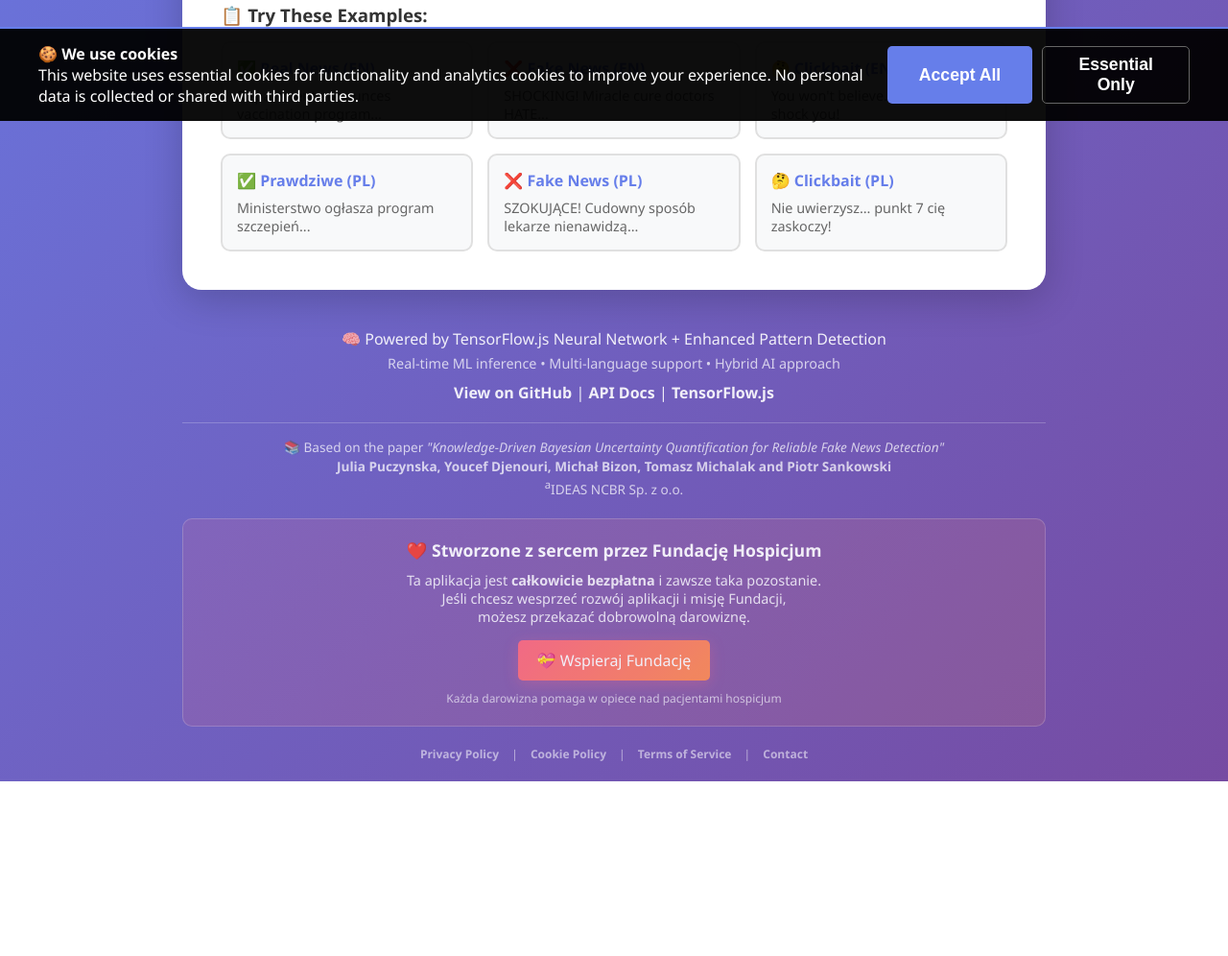
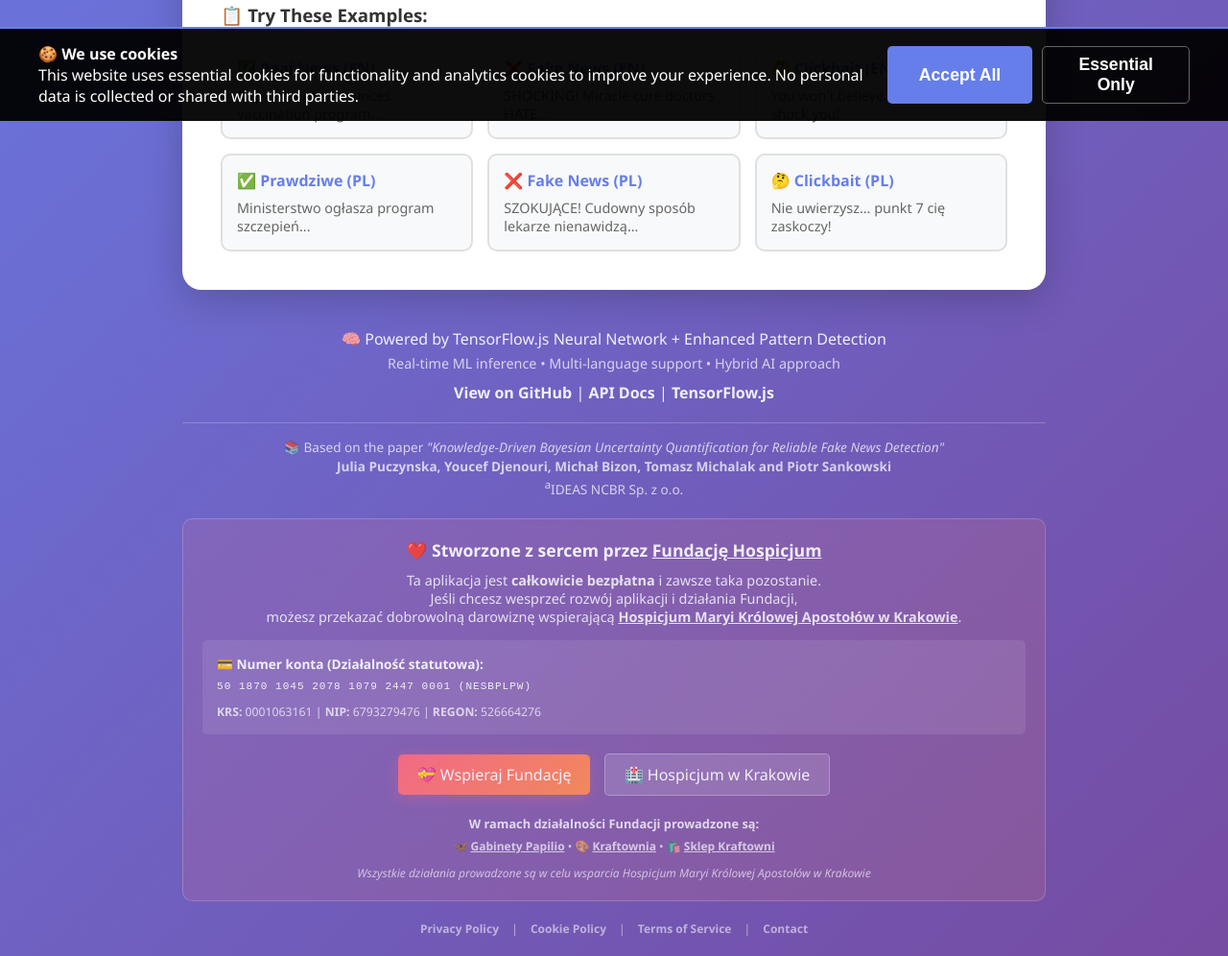
Before and after one commit to PiotrStyla/BANED, a website: page docs/index.html in a window 1280 px wide. Shown: the part 674-1670 px from the top of the page at 96% size. Before the commit the page ends 1488 px from the top, so only its background shows below. Drawn offline with Linux system fonts and the light colour scheme; no server answers.

Commit message:
UPDATE - Dodano pełne dane Fundacji Hospicjum
FOUNDATION DETAILS ADDED
========================

Zaktualizowano sekcję wsparcia o prawdziwe informacje:

 Links Updated:
   - Fundacja: https://fundacja-hospicjum.org/
   - Hospicjum: https://hospicjum.info.pl/

 Bank Account Details:
    Numer konta: 50 1870 1045 2078 1079 2447 0001 (NESBPLPW)
    KRS: 0001063161
    NIP: 6793279476
    REGON: 526664276

 Foundation Activities:
    Gabinety Papilio (gabinetypsychologiczne.info.pl)
    Kraftownia (kraftownia.org)
    Sklep Kraftowni (kraftowniasklep.pl)

 Mission Statement:
   Wszystkie działania w celu wsparcia Hospicjum Maryi
   Królowej Apostołów w Krakowie

 Design Improvements:
   - Bank account in styled card with monospace font
   - Two CTA buttons: Fundacja + Hospicjum
   - Links to all foundation activities
   - Clear mission statement
   - Professional layout with proper hierarchy

 User Experience:
   - Clickable foundation name
   - Direct links to hospice website
   - Easy access to activity websites
   - Clear donation information
   - Professional presentation

Files Changed:
==============
 docs/index.html - Updated support section
 static/index.html - Synced with docs

Ready for deployment to Vercel!

```diff
--- a/docs/index.html
+++ b/docs/index.html
@@ -558,23 +558,54 @@ Example: 'Department of Health announces new vaccination program for children'"
             <!-- Humanitarian Support (Optional) -->
             <div style="margin-top: 20px; padding: 20px; background: linear-gradient(135deg, rgba(255,107,129,0.15) 0%, rgba(255,142,83,0.15) 100%); border-radius: 10px; border: 1px solid rgba(255,255,255,0.2);">
                 <p style="margin: 0 0 10px 0; font-size: 1.1em; color: #ffffff;">
-                    ❤️ <strong>Stworzone z sercem przez Fundację Hospicjum</strong>
+                    ❤️ <strong>Stworzone z sercem przez <a href="https://fundacja-hospicjum.org/" target="_blank" style="color: #ffffff; text-decoration: underline;">Fundację Hospicjum</a></strong>
                 </p>
                 <p style="margin: 0 0 15px 0; font-size: 0.9em; opacity: 0.9; color: #ffffff;">
                     Ta aplikacja jest <strong>całkowicie bezpłatna</strong> i zawsze taka pozostanie.<br>
-                    Jeśli chcesz wesprzeć rozwój aplikacji i misję Fundacji,<br>
-                    możesz przekazać dobrowolną darowiznę.
+                    Jeśli chcesz wesprzeć rozwój aplikacji i działania Fundacji,<br>
+                    możesz przekazać dobrowolną darowiznę wspierającą
+                    <a href="https://hospicjum.info.pl/" target="_blank" style="color: #ffffff; text-decoration: underline;">Hospicjum Maryi Królowej Apostołów w Krakowie</a>.
                 </p>
-                <a href="https://example.com/hospicjum-donation" target="_blank"
-                   style="display: inline-block; padding: 10px 20px; background: linear-gradient(135deg, #ff6b81 0%, #ff8e53 100%);
+
+                <div style="margin: 15px 0; padding: 15px; background: rgba(255,255,255,0.1); border-radius: 5px; font-size: 0.85em; text-align: left;">
+                    <p style="margin: 0 0 8px 0; font-weight: bold; color: #ffffff;">💳 Numer konta (Działalność statutowa):</p>
+                    <p style="margin: 0 0 12px 0; font-family: monospace; color: #ffffff; letter-spacing: 1px;">
+                        50 1870 1045 2078 1079 2447 0001 (NESBPLPW)
+                    </p>
+                    <p style="margin: 0; font-size: 0.9em; opacity: 0.8; color: #ffffff;">
+                        <strong>KRS:</strong> 0001063161 | <strong>NIP:</strong> 6793279476 | <strong>REGON:</strong> 526664276
+                    </p>
+                </div>
+
+                <a href="https://fundacja-hospicjum.org/" target="_blank"
+                   style="display: inline-block; padding: 10px 20px; margin: 5px; background: linear-gradient(135deg, #ff6b81 0%, #ff8e53 100%);
                           color: white; text-decoration: none; border-radius: 5px; font-weight: 500;
                           transition: transform 0.2s, box-shadow 0.2s; box-shadow: 0 4px 15px rgba(255,107,129,0.3);"
                    onmouseover="this.style.transform='translateY(-2px)'; this.style.boxShadow='0 6px 20px rgba(255,107,129,0.4)';"
                    onmouseout="this.style.transform='translateY(0)'; this.style.boxShadow='0 4px 15px rgba(255,107,129,0.3)';">
                     💝 Wspieraj Fundację
                 </a>
-                <p style="margin: 10px 0 0 0; font-size: 0.75em; opacity: 0.7; color: #ffffff;">
-                    Każda darowizna pomaga w opiece nad pacjentami hospicjum
+
+                <a href="https://hospicjum.info.pl/" target="_blank"
+                   style="display: inline-block; padding: 10px 20px; margin: 5px; background: rgba(255,255,255,0.15);
+                          color: white; text-decoration: none; border-radius: 5px; font-weight: 500; border: 1px solid rgba(255,255,255,0.3);
+                          transition: transform 0.2s, background 0.2s;"
+                   onmouseover="this.style.transform='translateY(-2px)'; this.style.background='rgba(255,255,255,0.25)';"
+                   onmouseout="this.style.transform='translateY(0)'; this.style.background='rgba(255,255,255,0.15)';">
+                    🏥 Hospicjum w Krakowie
+                </a>
+
+                <p style="margin: 15px 0 5px 0; font-size: 0.8em; opacity: 0.85; color: #ffffff;">
+                    <strong>W ramach działalności Fundacji prowadzone są:</strong>
+                </p>
+                <p style="margin: 0; font-size: 0.75em; opacity: 0.75; color: #ffffff; line-height: 1.6;">
+                    🦋 <a href="https://gabinetypsychologiczne.info.pl" target="_blank" style="color: #ffffff; text-decoration: underline;">Gabinety Papilio</a> •
+                    🎨 <a href="https://kraftownia.org" target="_blank" style="color: #ffffff; text-decoration: underline;">Kraftownia</a> •
+                    🛍️ <a href="https://kraftowniasklep.pl" target="_blank" style="color: #ffffff; text-decoration: underline;">Sklep Kraftowni</a>
+                </p>
+
+                <p style="margin: 10px 0 0 0; font-size: 0.75em; opacity: 0.7; color: #ffffff; font-style: italic;">
+                    Wszystkie działania prowadzone są w celu wsparcia Hospicjum Maryi Królowej Apostołów w Krakowie
                 </p>
             </div>
 
```
Also changed, not shown: static/index.html (+38 -7 lines).
